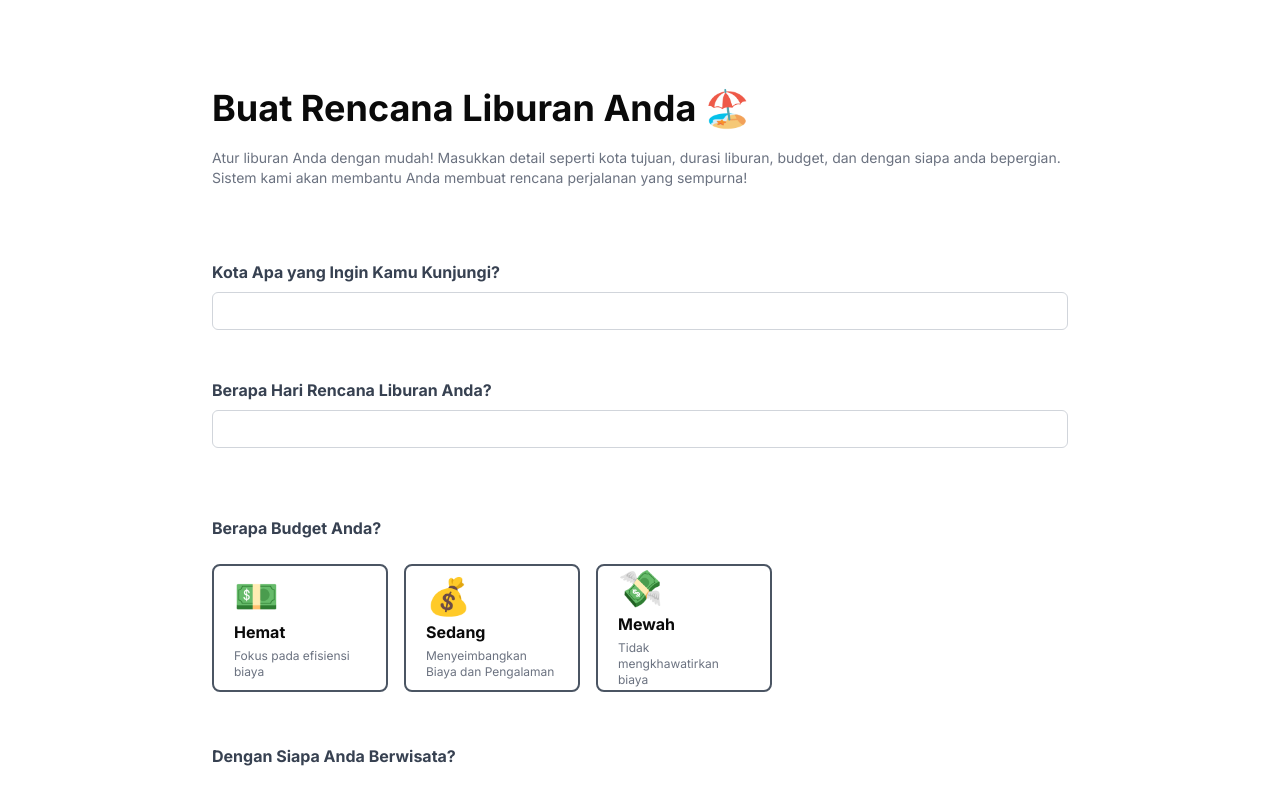
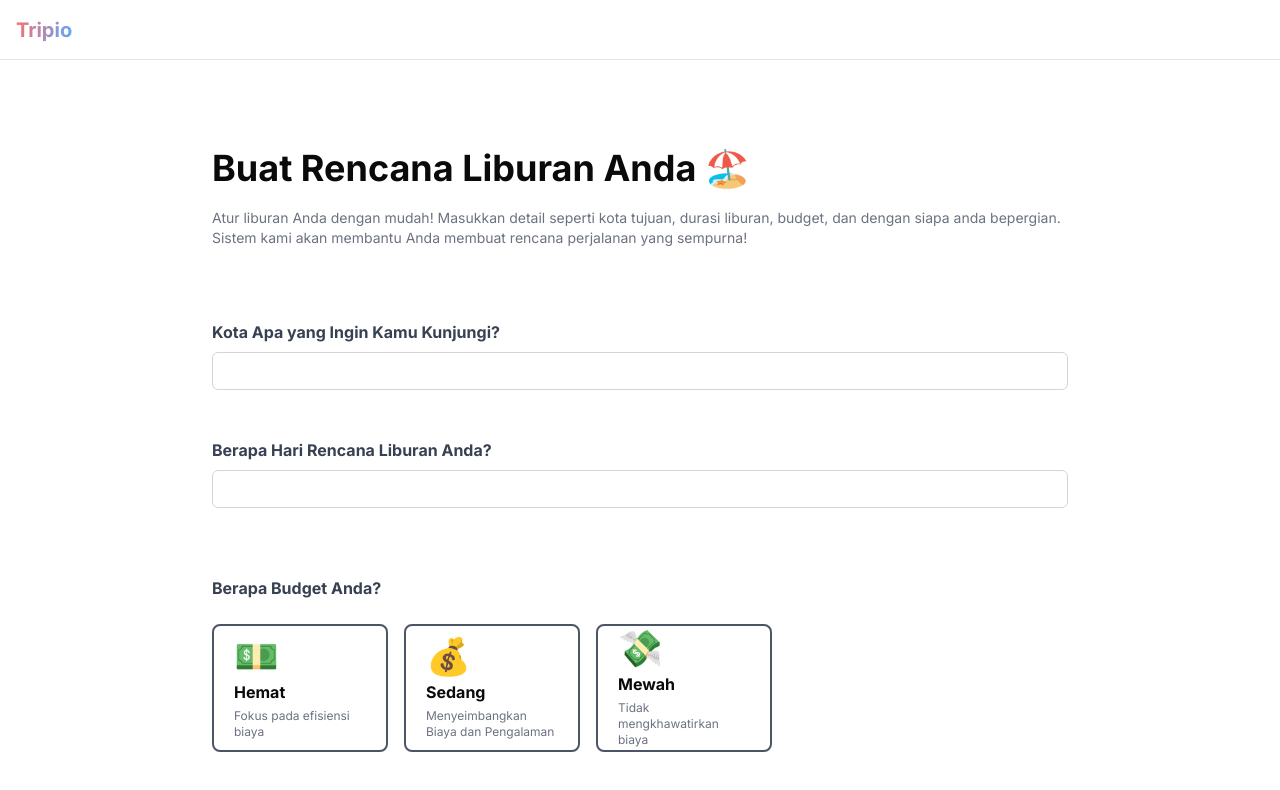
Before and after one commit to failasuf123/maxwin, a Next.js app: page /create-itinerary in a window 1280 px wide. Shown: the top 790 px of the page. Built offline with nearby package versions, Linux system fonts and the light colour scheme; no server answers.

Commit message:
header add

```diff
--- a/app/layout.tsx
+++ b/app/layout.tsx
@@ -2,6 +2,8 @@ import type { Metadata } from "next";
 import { Inter } from "next/font/google";
 import "./globals.css";
 import { GoogleOAuthProvider } from '@react-oauth/google';
+import React from "react";
+import Header from "@/components/Header";
 
 
 const inter = Inter({ subsets: ["latin"] });
@@ -22,6 +24,7 @@ export default function RootLayout({
     <html lang="en">
       <GoogleOAuthProvider clientId={clientId || ""}>
         <body className={inter.className}>
+          <Header />
           {children}
         </body>
       </GoogleOAuthProvider>
--- /dev/null
+++ b/components/Header.tsx
@@ -0,0 +1,19 @@
+import React from 'react'
+import Logo from './Logo'
+
+function Header() {
+  return (
+    <div>
+        <nav className="flex justify-between items-center border-b border-border h-[60px] px-4 py-2">
+            <Logo/>
+            <div className="flex  items-center gap-4">
+                {/* <ThemeModeButton /> */}
+                {/* <UserButton afterSignOutUrl="/sign-in"/> */}
+            </div>
+        </nav>
+
+    </div>
+  )
+}
+
+export default Header
--- /dev/null
+++ b/components/Logo.tsx
@@ -0,0 +1,14 @@
+import Link from 'next/link'
+import React from 'react'
+
+function Logo() {
+  return (
+      <div>
+          <Link href={"/"} className="font-bold text-xl bg-gradient-to-r from-red-400 to-blue-400 text-transparent bg-clip-text hover:cursor-pointer">
+            Tripio
+          </Link>
+      </div>
+  )
+}
+
+export default Logo
```
